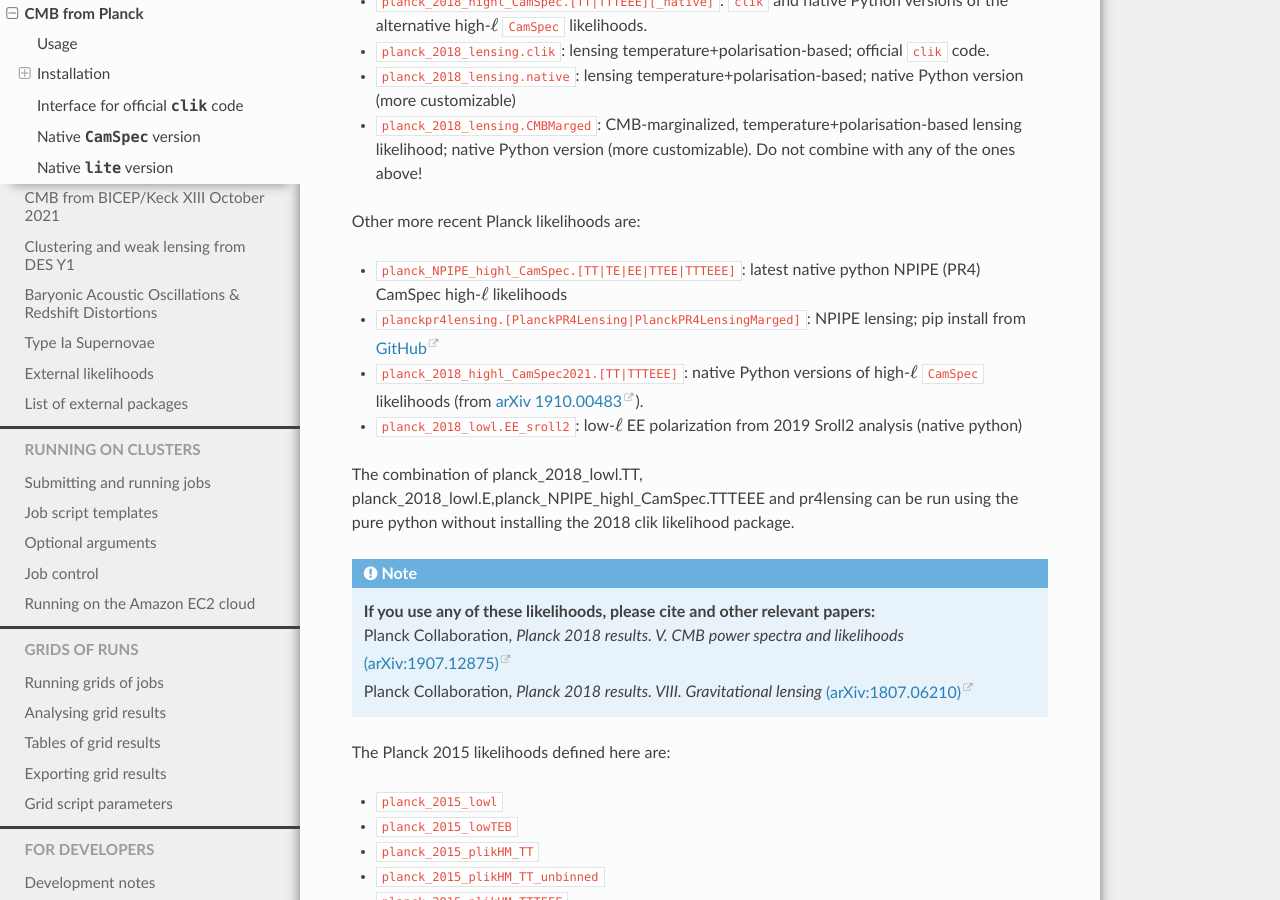
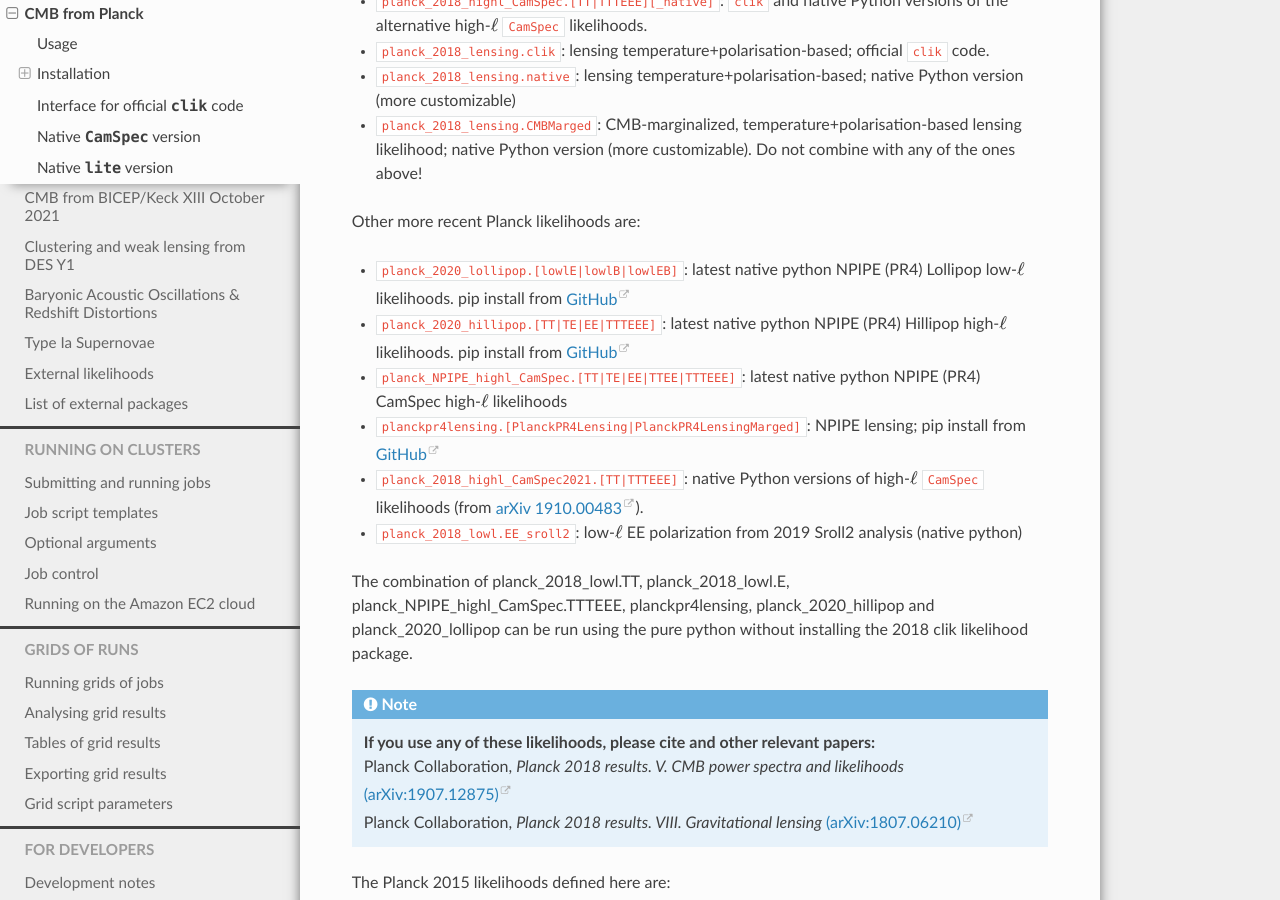
Before and after one commit to CobayaSampler/cobaya, a Sphinx documentation site: the page built from docs/likelihood_planck.rst, in a window 1280 px wide and 900 px high, scrolled down 543 px. Built offline with Sphinx 7.4.7 and the Read the Docs theme 2.0.0, drawn with Linux system fonts in a browser that asks for light colours.

Commit message:
Update with Planck NPIPE likelihoods (Hillipop and Lollipop)

```diff
--- a/docs/likelihood_planck.rst
+++ b/docs/likelihood_planck.rst
@@ -26,12 +26,14 @@ The Planck 2018 baseline likelihoods defined here are:
 
 Other more recent Planck likelihoods are:
 
+- ``planck_2020_lollipop.[lowlE|lowlB|lowlEB]``: latest native python NPIPE (PR4) Lollipop low-:math:`\ell` likelihoods. pip install from `GitHub <https://github.com/planck-npipe/lollipop>`_
+- ``planck_2020_hillipop.[TT|TE|EE|TTTEEE]``: latest native python NPIPE (PR4) Hillipop high-:math:`\ell` likelihoods. pip install from `GitHub <https://github.com/planck-npipe/hillipop>`_
 - ``planck_NPIPE_highl_CamSpec.[TT|TE|EE|TTEE|TTTEEE]``: latest native python NPIPE (PR4) CamSpec high-:math:`\ell` likelihoods
 - ``planckpr4lensing.[PlanckPR4Lensing|PlanckPR4LensingMarged]``: NPIPE lensing; pip install from `GitHub <https://github.com/carronj/planck_PR4_lensing>`_
 - ``planck_2018_highl_CamSpec2021.[TT|TTTEEE]``: native Python versions of high-:math:`\ell` ``CamSpec`` likelihoods (from `arXiv 1910.00483 <https://arxiv.org/abs/1910.00483>`_).
 - ``planck_2018_lowl.EE_sroll2``: low-:math:`\ell` EE polarization from 2019 Sroll2 analysis (native python)
 
-The combination of planck_2018_lowl.TT, planck_2018_lowl.E,planck_NPIPE_highl_CamSpec.TTTEEE and pr4lensing can be run using the pure python without installing the 2018 clik likelihood package.
+The combination of planck_2018_lowl.TT, planck_2018_lowl.E, planck_NPIPE_highl_CamSpec.TTTEEE, planckpr4lensing, planck_2020_hillipop and planck_2020_lollipop can be run using the pure python without installing the 2018 clik likelihood package.
 
 .. note::
 
```
